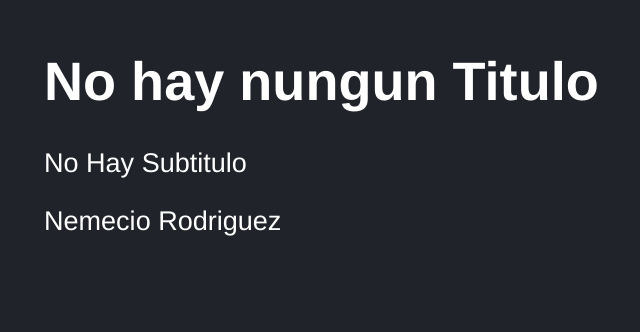
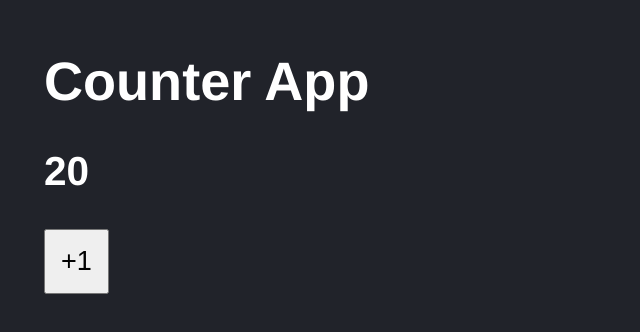
Before and after one commit to jner0/Hola-Mundo-React, a React (Vite) app: page / in a window 1280 px wide. Shown: the part 134-466 px from the top of the page, without its empty margins (104-744 px from the left). Built offline with nearby package versions, Linux system fonts and the light colour scheme.

Commit message:
Practicando Eventos en React

```diff
--- /dev/null
+++ b/src/CounterApp.jsx
@@ -0,0 +1,23 @@
+import PropTypes from 'prop-types'
+
+const handleAdd = () => {
+   console.log('+1')
+}
+
+export const CounterApp = ( {value} ) => {
+
+    return(
+      <>
+        <h1> Counter App </h1>
+        <h2> { value } </h2>
+
+        <button onClick={ handleAdd }>
+          +1
+        </button>
+      </>
+    );
+}
+
+CounterApp.propTypes = {
+    value: PropTypes.number.isRequired
+}
--- a/src/main.jsx
+++ b/src/main.jsx
@@ -3,11 +3,12 @@ import ReactDom from 'react-dom/client';
 
 import {HelloWorldApp}  from './HelloWorldApp';
 import {FirstApp} from './FirstApp'
+import { CounterApp } from './CounterApp';
 
 import './style.css'
 
 ReactDom.createRoot( document.getElementById('root') ).render(
     <React.StrictMode>
-        <FirstApp/>
+        <CounterApp value = {20} />
     </React.StrictMode>
 )
--- a/src/style.css
+++ b/src/style.css
@@ -5,3 +5,8 @@ html, body{
     font-size: 1.3rem;
     padding: 70px;
 }
+
+button {
+    padding: 15px;
+    font-size: 1.3rem;
+}
```
